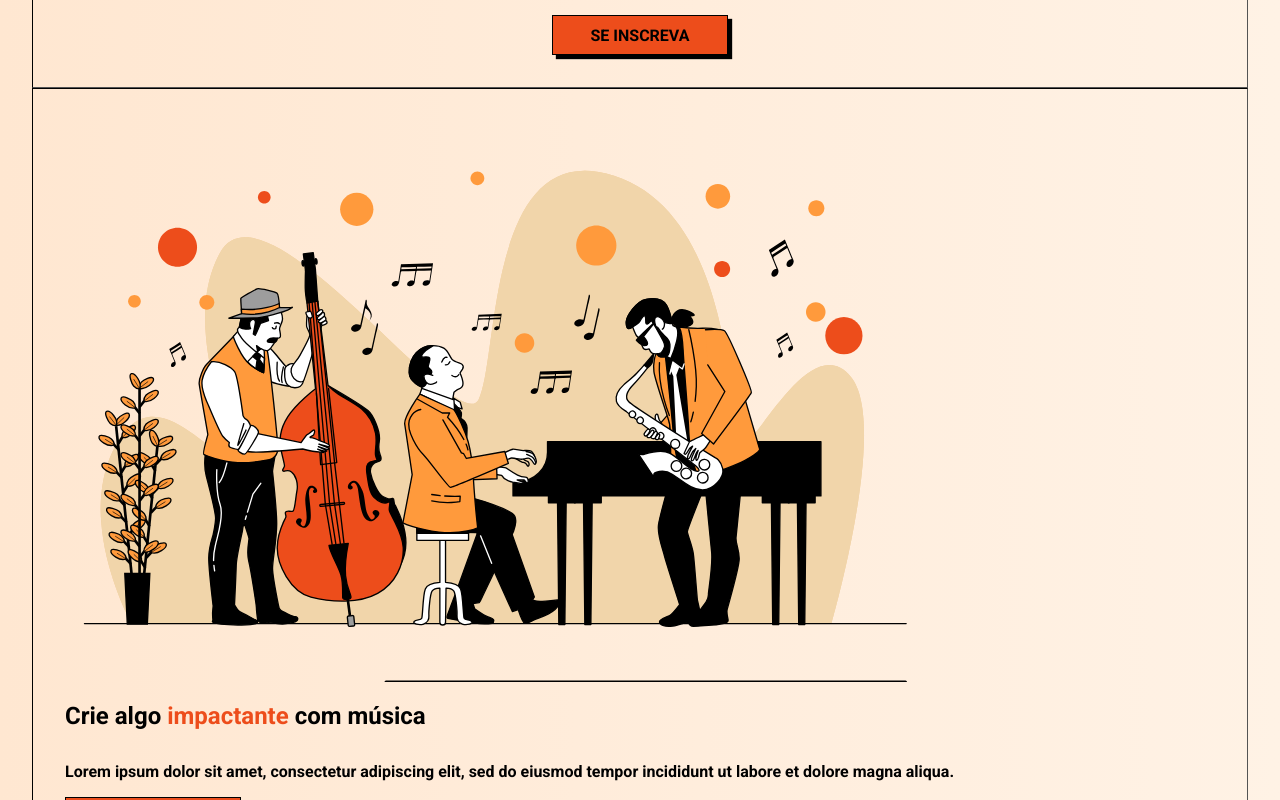
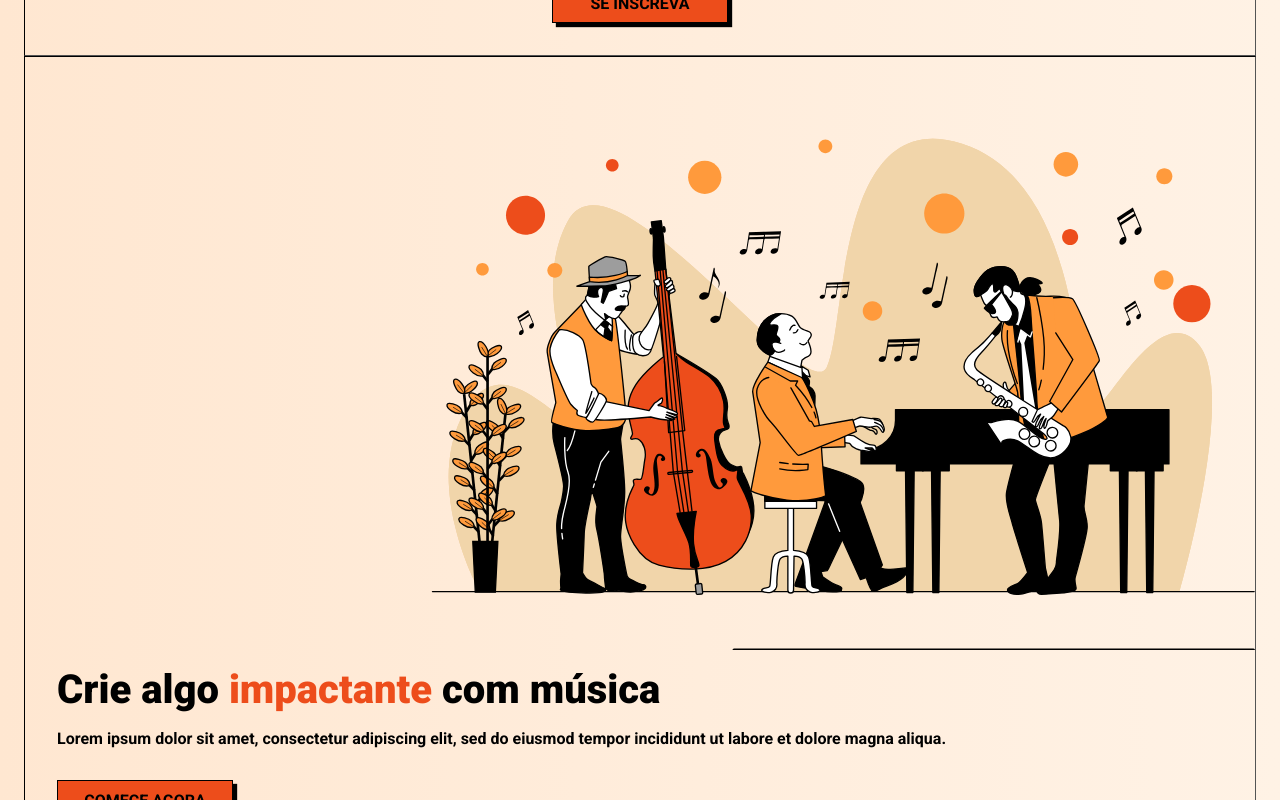
Before and after one commit to LeoDuarte37/Landing-Page-Praticando, a plain HTML site: page Landing Page/index.html in a window 1280 px wide. Shown: the part 240-1040 px from the top of the page. Drawn offline with Linux system fonts and the light colour scheme.

Commit message:
Estilizando a 1° Section
Resolvi alguns pequenos problemas CSS da 1° Section (não todos).

```diff
--- a/Landing Page/index.css
+++ b/Landing Page/index.css
@@ -1,4 +1,4 @@
-@import url('https://fonts.googleapis.com/css2?family=Roboto:wght@500;700&display=swap');
+@import url('https://fonts.googleapis.com/css2?family=Roboto:wght@500;700;900&display=swap');
 
 * {
     margin: 0;
@@ -38,11 +38,15 @@ body {
     background: linear-gradient(90deg, #FFE7D1 0%, #FFF2E5 100%);
 }
 
+
 header, main section, footer {
     border: 1px inset var(--color-black);
+    margin-left: 1.5rem;
+    margin-right: 1.5rem;
+}
+
+footer {
     padding: 2rem;
-    margin-left: 2rem;
-    margin-right: 2rem;
 }
 
 header img {
@@ -65,6 +69,17 @@ header nav li:nth-child(odd) {
     margin-top: 10px;
     padding: 10px;
     text-align: right;
+}
+
+.section-1 img{
+    display: block;
+    max-width: 100%;
+    margin-left: auto;
+}
+
+.section-1 div {
+    padding: 0 2rem;
+    margin-bottom: 16rem;
 }
 
 footer nav li {
@@ -91,9 +106,12 @@ footer nav li {
     color: var(--color-primary);
 }
 
-.bandaImg {
-    max-width: 100%;
-}
 .conhecer {
     text-align: center;
+    margin-bottom: 4rem;
 }
+
+h1, h2 {
+    font-size: 2.5rem;
+    font-weight: 900;
+}
--- a/Landing Page/index.html
+++ b/Landing Page/index.html
@@ -17,18 +17,22 @@
             <li>Contato</li>
         </nav>
 
-        <a href="#" class="button marginT-1 marginAuto">Se inscreva</a>
+        <a href="#" class="button marginT-1 marginAuto marginB-2">Se inscreva</a>
     </header>
     <main>
-        <section>
-            <img src="img/hero-img.svg" alt="Banda tocando" class="bandaImg">
+        <section class="section-1">
+            <img src="img/hero-img.svg" alt="Banda tocando" class="marginT-2">
 
-            <h1 class="marginT-1">Crie algo <span class="spans">impactante</span> com música</h1>
-            <p class="marginT-2"><strong>Lorem ipsum dolor sit amet, consectetur adipiscing elit, sed do eiusmod tempor incididunt ut labore et dolore magna aliqua.</strong></p>
+            <div>
+                <h1 class="marginT-1">Crie algo <span class="spans">impactante</span> com música</h1>
 
-            <a href="#" class="button marginT-1">Comece agora</a>
+                <p class="marginT-1 marginB-2"><strong>Lorem ipsum dolor sit amet, consectetur adipiscing elit, sed do eiusmod tempor incididunt ut labore et dolore magna aliqua.</strong></p>
+
+                <a href="#" class="button marginT-1">Comece agora</a>
+            </div>
+
         </section>
-        <section>
+        <section class="section-2">
             <div>
                 <article class="marginT-1">
                     <img src="img/piano.png" alt="Piano">
@@ -71,7 +75,7 @@
                     </a>
                 </article>
 
-                <div class="conhecer marginAuto marginT-2 marginB-2">
+                <div class="conhecer marginAuto marginT-2">
                     <h2>E <span class="spans">vários</span> outros!</h2>
                     <a href="#" class="button marginAuto marginT-1">Conhecer cursos</a>
                 </div>
```
